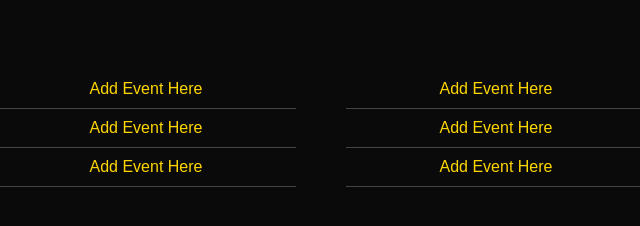
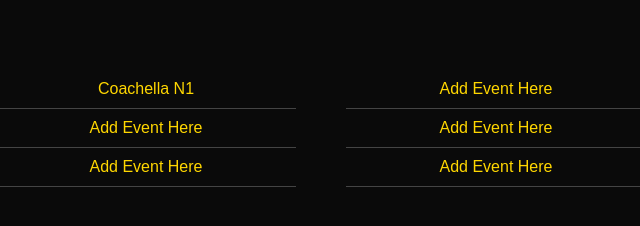
Before and after one commit to frostyyrausty-coder/Roblox-tour, a plain HTML site: page index.html in a window 1280 px wide. Shown: the part 248-474 px from the top of the page, 319-959 px from the left. Drawn offline with Linux system fonts and the light colour scheme.

Commit message:
Update index.html

```diff
--- a/index.html
+++ b/index.html
@@ -59,7 +59,7 @@
 <div class="container">
 
   <div class="column">
-    <div class="event">Add Event Here</div>
+    <div class="event">Coachella N1</div>
     <div class="event">Add Event Here</div>
     <div class="event">Add Event Here</div>
   </div>
```
